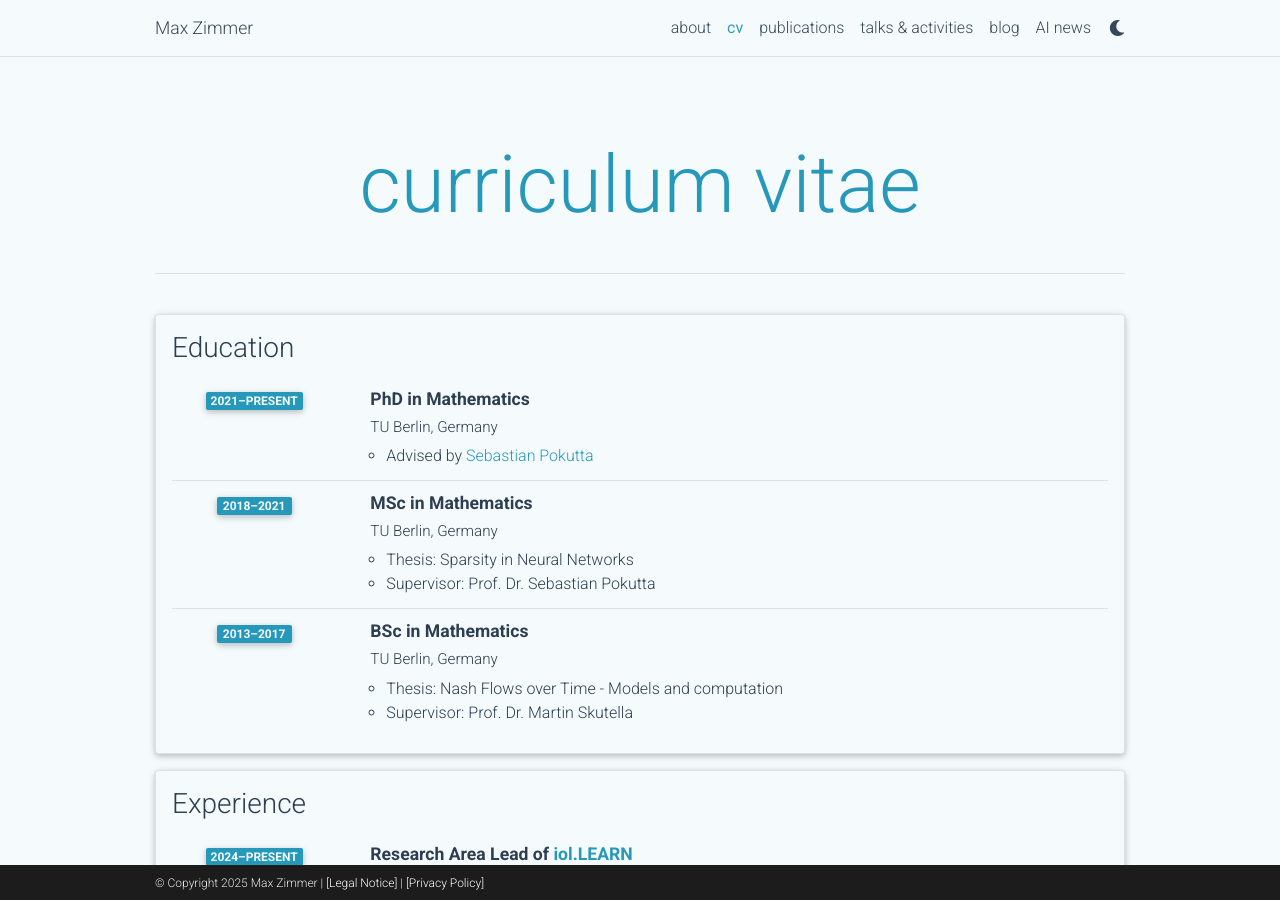
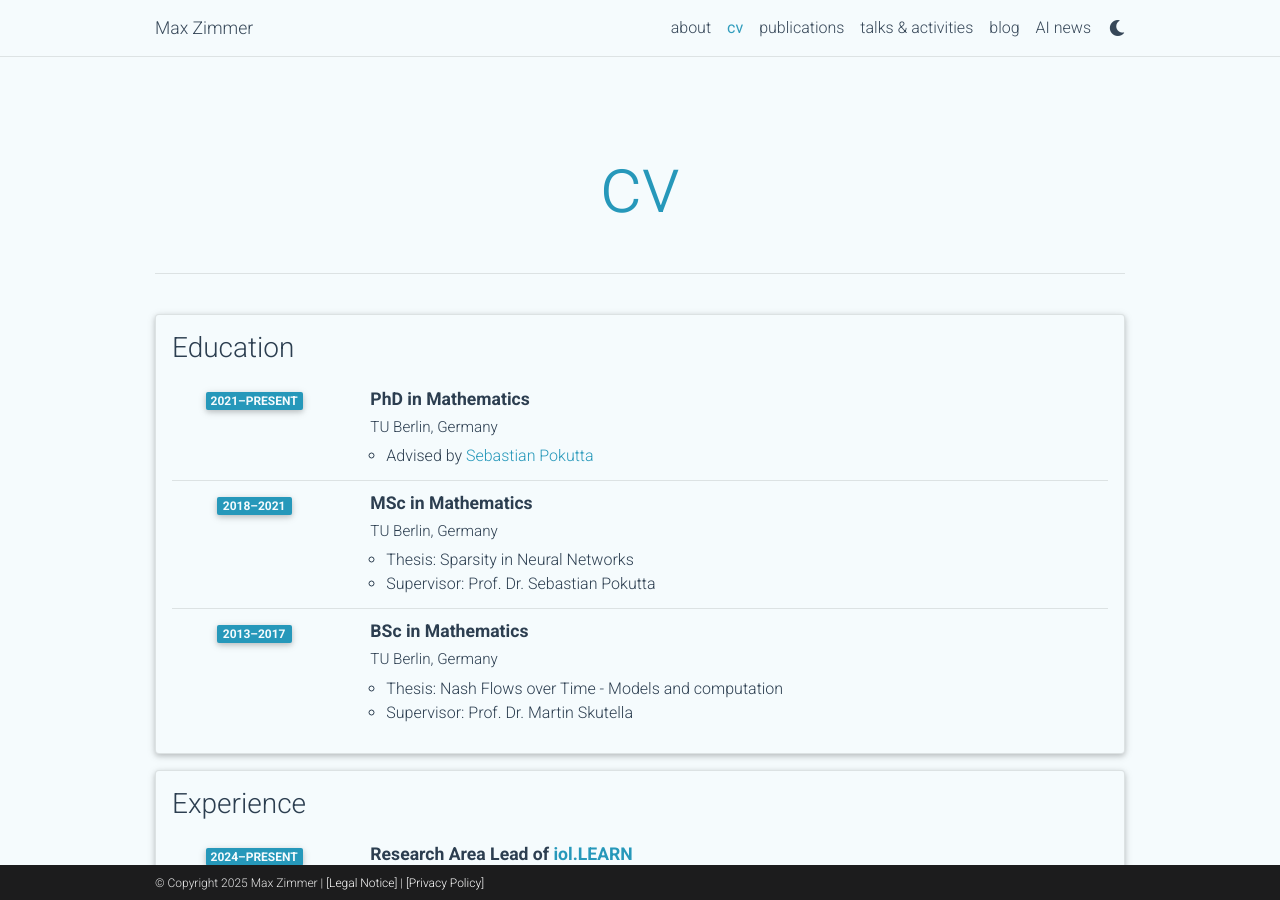
Before and after one commit to zimmer-m/zimmer-m.github.io, a Jekyll site: the page built from _pages/cv.md, in a window 1280 px wide and 900 px high. Built offline with Jekyll 4.4.1, drawn with Linux system fonts in a browser that asks for light colours; comment, search, counter and statistics services are not loaded; a style sheet for code colours, icons or effects is not loaded.

Commit message:
changed cv heading

```diff
--- a/_layouts/cv.html
+++ b/_layouts/cv.html
@@ -5,7 +5,7 @@ layout: default
         <div class="post">
 
           <div class="header-bar" style="padding: 2rem; text-align: center;">
-            <h1>curriculum vitae</h1>
+            <h1>cv</h1>
           </div>
           <br>
 
```
